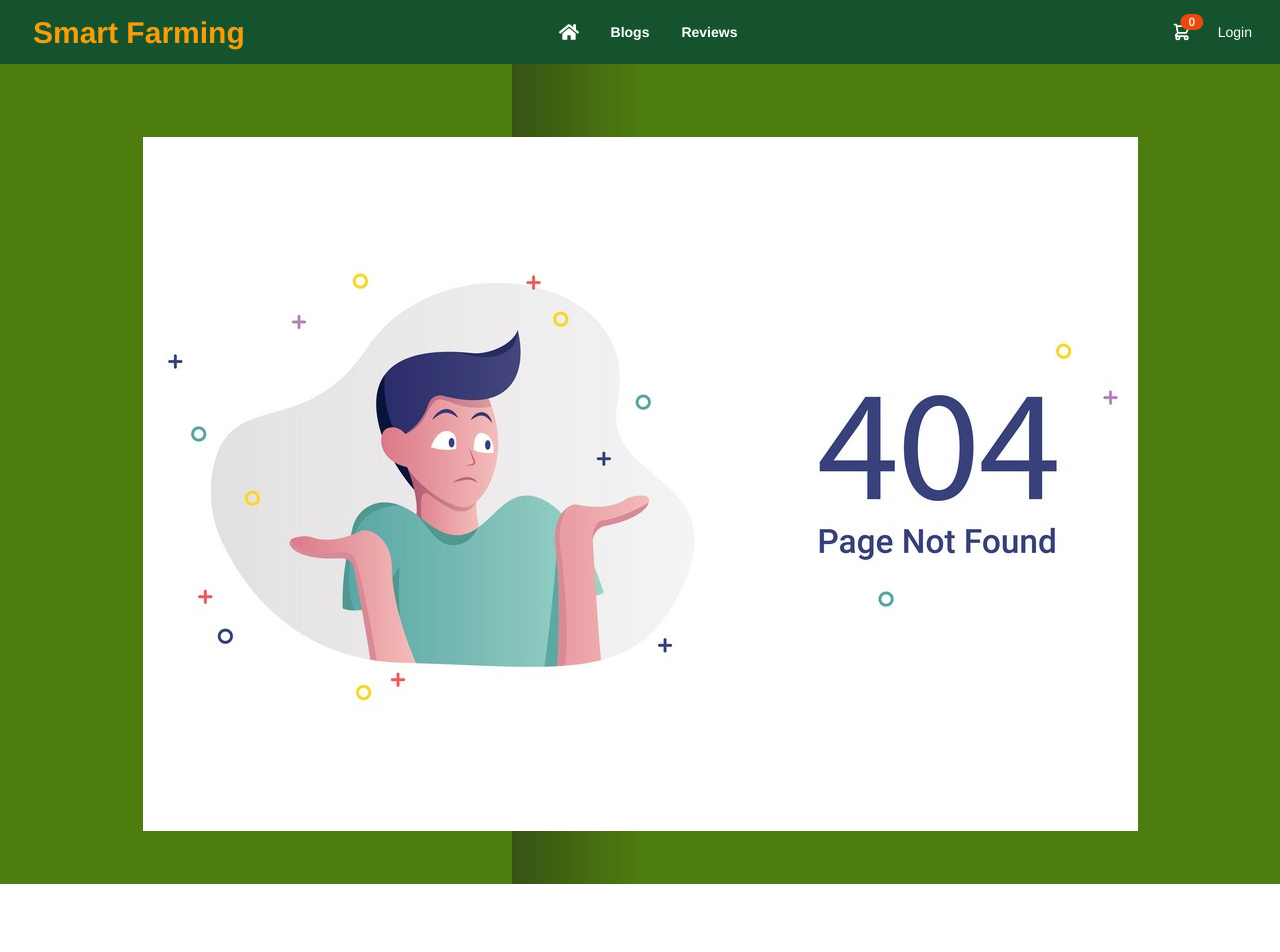
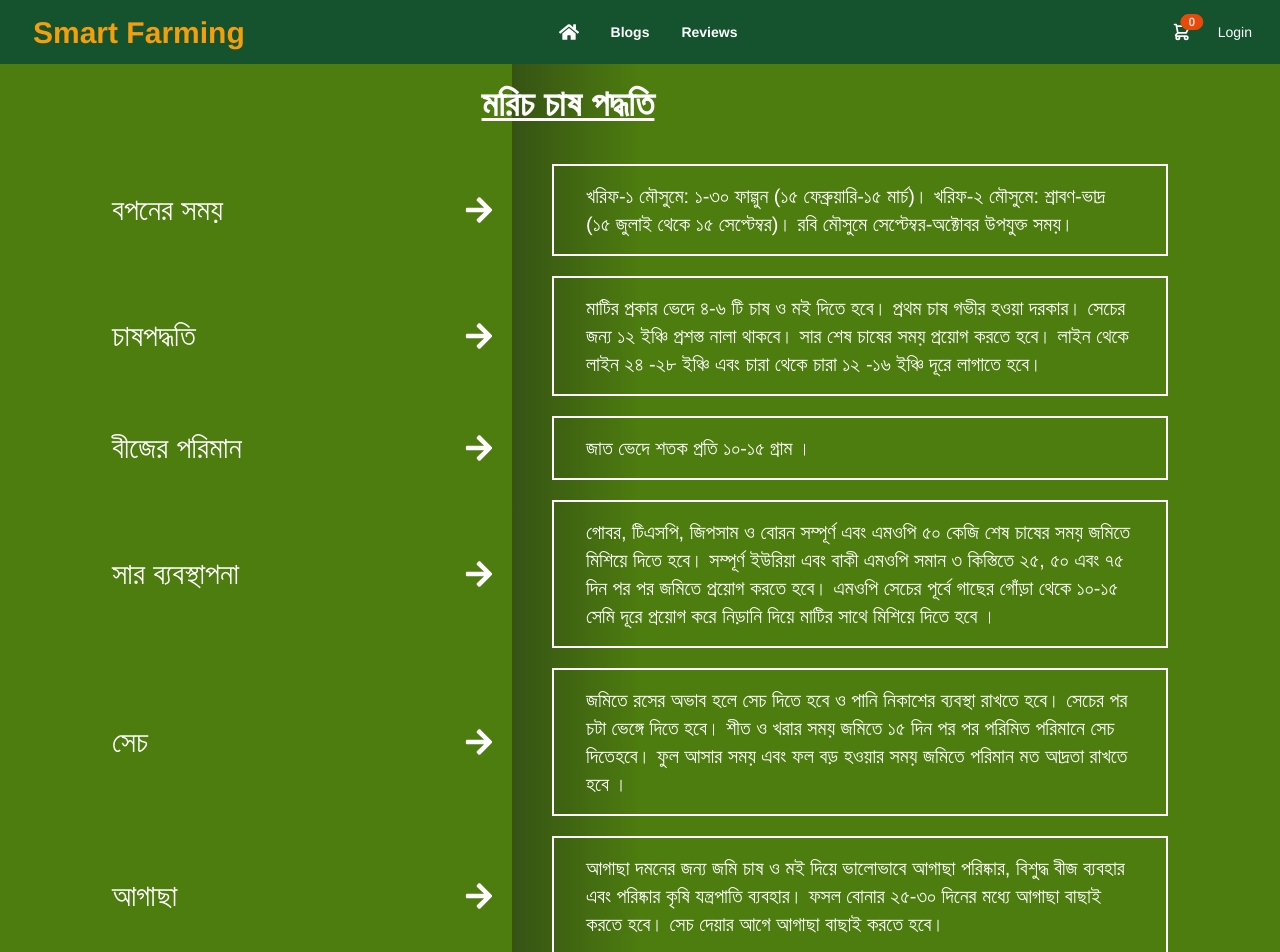
Before and after one commit to dipankar11137/Smart-Farming, a React (Create React App) app: page /chilies in a window 1280 px wide. Shown: the top 952 px of the page. Before the commit the page ends 884 px from the top, so only its background shows below. Built offline with nearby package versions, Linux system fonts and the light colour scheme; no server answers.

Commit message:
chilies add

```diff
--- a/src/App.js
+++ b/src/App.js
@@ -7,6 +7,7 @@ import './App.css';
 import CreateAccount from './Components/Login/CreateAccount';
 import Login from './Components/Login/Login';
 import Blog from './Components/Pages/Blog/Blog';
+import Chilies from './Components/Pages/Crops/Chilies/Chilies';
 import Corn from './Components/Pages/Crops/Corn/Corn';
 import Paddy from './Components/Pages/Crops/Paddy/Paddy';
 import Wheat from './Components/Pages/Crops/Wheat/Wheat';
@@ -27,6 +28,7 @@ function App() {
         <Route path="/paddy" element={<Paddy />}></Route>
         <Route path="/wheat" element={<Wheat />}></Route>
         <Route path="/corn" element={<Corn />}></Route>
+        <Route path="/chilies" element={<Chilies />}></Route>
         <Route path="/createAccount" element={<CreateAccount />}></Route>
         <Route path="/login" element={<Login />}></Route>
         <Route path="/*" element={<NotFound />}></Route>
--- /dev/null
+++ b/src/Components/Pages/Crops/Chilies/Chilies.js
@@ -0,0 +1,136 @@
+import React from 'react';
+import { FaArrowRight } from 'react-icons/fa';
+
+const Chilies = () => {
+  return (
+    <div className="pb-10 mx-28 mt-5 text-white">
+      <h1 className="text-4xl text-center font-bold mb-10 -ml-36 underline">
+        মরিচ চাষ পদ্ধতি
+      </h1>
+      <div className="grid grid-cols-12 w-full ">
+        <div className="col-span-4 flex items-center">
+          {' '}
+          <h1 className="text-3xl  flex gap-x-3 items-center">বপনের সময়</h1>
+        </div>
+        <div className="col-span-1 text-3xl  flex gap-x-3 items-center">
+          <FaArrowRight />
+        </div>
+        <div className="col-span-7 text-xl border-2 border-white py-4 px-8">
+          <p>
+            খরিফ-১ মৌসুমে: ১-৩০ ফাল্গুন (১৫ ফেব্রুয়ারি-১৫ মার্চ)। খরিফ-২ মৌসুমে:
+            শ্রাবণ-ভাদ্র (১৫ জুলাই থেকে ১৫ সেপ্টেম্বর)। রবি মৌসুমে
+            সেপ্টেম্বর-অক্টোবর উপযুক্ত সময়।
+          </p>
+        </div>
+      </div>
+      <div className="grid grid-cols-12 w-full mt-5">
+        <div className="col-span-4 flex items-center">
+          {' '}
+          <h1 className="text-3xl  flex gap-x-3 items-center">চাষপদ্ধতি</h1>
+        </div>
+        <div className="col-span-1 text-3xl  flex gap-x-3 items-center">
+          <FaArrowRight />
+        </div>
+        <div className="col-span-7 text-xl border-2 border-white py-4 px-8">
+          <p>
+            মাটির প্রকার ভেদে ৪-৬ টি চাষ ও মই দিতে হবে। প্রথম চাষ গভীর হওয়া
+            দরকার। সেচের জন্য ১২ ইঞ্চি প্রশস্ত নালা থাকবে। সার শেষ চাষের সময়
+            প্রয়োগ করতে হবে। লাইন থেকে লাইন ২৪ -২৮ ইঞ্চি এবং চারা থেকে চারা ১২
+            -১৬ ইঞ্চি দূরে লাগাতে হবে।
+          </p>
+        </div>
+      </div>
+
+      <div className="grid grid-cols-12 w-full mt-5">
+        <div className="col-span-4 flex items-center">
+          {' '}
+          <h1 className="text-3xl  flex gap-x-3 items-center">বীজের পরিমান</h1>
+        </div>
+        <div className="col-span-1 text-3xl  flex gap-x-3 items-center">
+          <FaArrowRight />
+        </div>
+        <div className="col-span-7 text-xl border-2 border-white py-4 px-8">
+          <p>জাত ভেদে শতক প্রতি ১০-১৫ গ্রাম ।</p>
+        </div>
+      </div>
+      {/* ------------------ */}
+      <div className="grid grid-cols-12 w-full mt-5">
+        <div className="col-span-4 flex items-center">
+          {' '}
+          <h1 className="text-3xl  flex gap-x-3 items-center">
+            সার ব্যবস্থাপনা
+          </h1>
+        </div>
+        <div className="col-span-1 text-3xl  flex gap-x-3 items-center">
+          <FaArrowRight />
+        </div>
+        <div className="col-span-7 text-xl border-2 border-white py-4 px-8">
+          <p>
+            গোবর, টিএসপি, জিপসাম ও বোরন সম্পূর্ণ এবং এমওপি ৫০ কেজি শেষ চাষের সময়
+            জমিতে মিশিয়ে দিতে হবে। সম্পূর্ণ ইউরিয়া এবং বাকী এমওপি সমান ৩
+            কিস্তিতে ২৫, ৫০ এবং ৭৫ দিন পর পর জমিতে প্রয়োগ করতে হবে। এমওপি সেচের
+            পূর্বে গাছের গোঁড়া থেকে ১০-১৫ সেমি দূরে প্রয়োগ করে নিড়ানি দিয়ে মাটির
+            সাথে মিশিয়ে দিতে হবে ।
+          </p>
+        </div>
+      </div>
+
+      <div className="grid grid-cols-12 w-full mt-5">
+        <div className="col-span-4 flex items-center">
+          {' '}
+          <h1 className="text-3xl  flex gap-x-3 items-center">সেচ</h1>
+        </div>
+        <div className="col-span-1 text-3xl  flex gap-x-3 items-center">
+          <FaArrowRight />
+        </div>
+        <div className="col-span-7 text-xl border-2 border-white py-4 px-8">
+          <p>
+            জমিতে রসের অভাব হলে সেচ দিতে হবে ও পানি নিকাশের ব্যবস্থা রাখতে হবে।
+            সেচের পর চটা ভেঙ্গে দিতে হবে। শীত ও খরার সময় জমিতে ১৫ দিন পর পর
+            পরিমিত পরিমানে সেচ দিতেহবে। ফুল আসার সময় এবং ফল বড় হওয়ার সময় জমিতে
+            পরিমান মত আদ্রতা রাখতে হবে ।
+          </p>
+        </div>
+      </div>
+
+      <div className="grid grid-cols-12 w-full mt-5">
+        <div className="col-span-4 flex items-center">
+          {' '}
+          <h1 className="text-3xl  flex gap-x-3 items-center">আগাছা</h1>
+        </div>
+        <div className="col-span-1 text-3xl  flex gap-x-3 items-center">
+          <FaArrowRight />
+        </div>
+        <div className="col-span-7 text-xl border-2 border-white py-4 px-8">
+          <p>
+            আগাছা দমনের জন্য জমি চাষ ও মই দিয়ে ভালোভাবে আগাছা পরিষ্কার, বিশুদ্ধ
+            বীজ ব্যবহার এবং পরিষ্কার কৃষি যন্ত্রপাতি ব্যবহার। ফসল বোনার ২৫-৩০
+            দিনের মধ্যে আগাছা বাছাই করতে হবে। সেচ দেয়ার আগে আগাছা বাছাই করতে
+            হবে।{' '}
+          </p>
+        </div>
+      </div>
+
+      <div className="grid grid-cols-12 w-full mt-5">
+        <div className="col-span-4 flex items-center">
+          {' '}
+          <h1 className="text-3xl  flex gap-x-3 items-center">
+            আবহাওয়া ও দুর্যোগ
+          </h1>
+        </div>
+        <div className="col-span-1 text-3xl  flex gap-x-3 items-center">
+          <FaArrowRight />
+        </div>
+        <div className="col-span-7 text-xl border-2 border-white py-4 px-8">
+          <p>
+            অতিবৃষ্টির কারনে জমিতে পানি বেশি জমে গেলে নালা তৈরি করে তাড়াতাড়ি
+            পানি সরানোর ব্যবস্থা নিতে হবে। রবি মৌসুমে নিম্ন তাপমাত্রা (১৫ ডিগ্রি
+            সেলসিয়াস নীচে) থেকে চারা রক্ষার জন্য বীজতলা ঢেকে রাখতে হবে।
+          </p>
+        </div>
+      </div>
+    </div>
+  );
+};
+
+export default Chilies;
--- a/src/Components/Pages/Home/Farming/Farming.js
+++ b/src/Components/Pages/Home/Farming/Farming.js
@@ -85,7 +85,10 @@ const Farming = () => {
         </div>
       </button>
       {/* মরিচ  */}
-      <button className="rounded-2xl shadow-2xl shadow-green-500 hover:shadow-inner hover:border-blue-500 border-[3px]">
+      <button
+        onClick={() => navigation('/chilies')}
+        className="rounded-2xl shadow-2xl shadow-green-500 hover:shadow-inner hover:border-blue-500 border-[3px]"
+      >
         <div class="containerSTyle">
           <img
             className="w-full rounded-t-2xl md:h-[320px] hover:animate-pulse "
```
